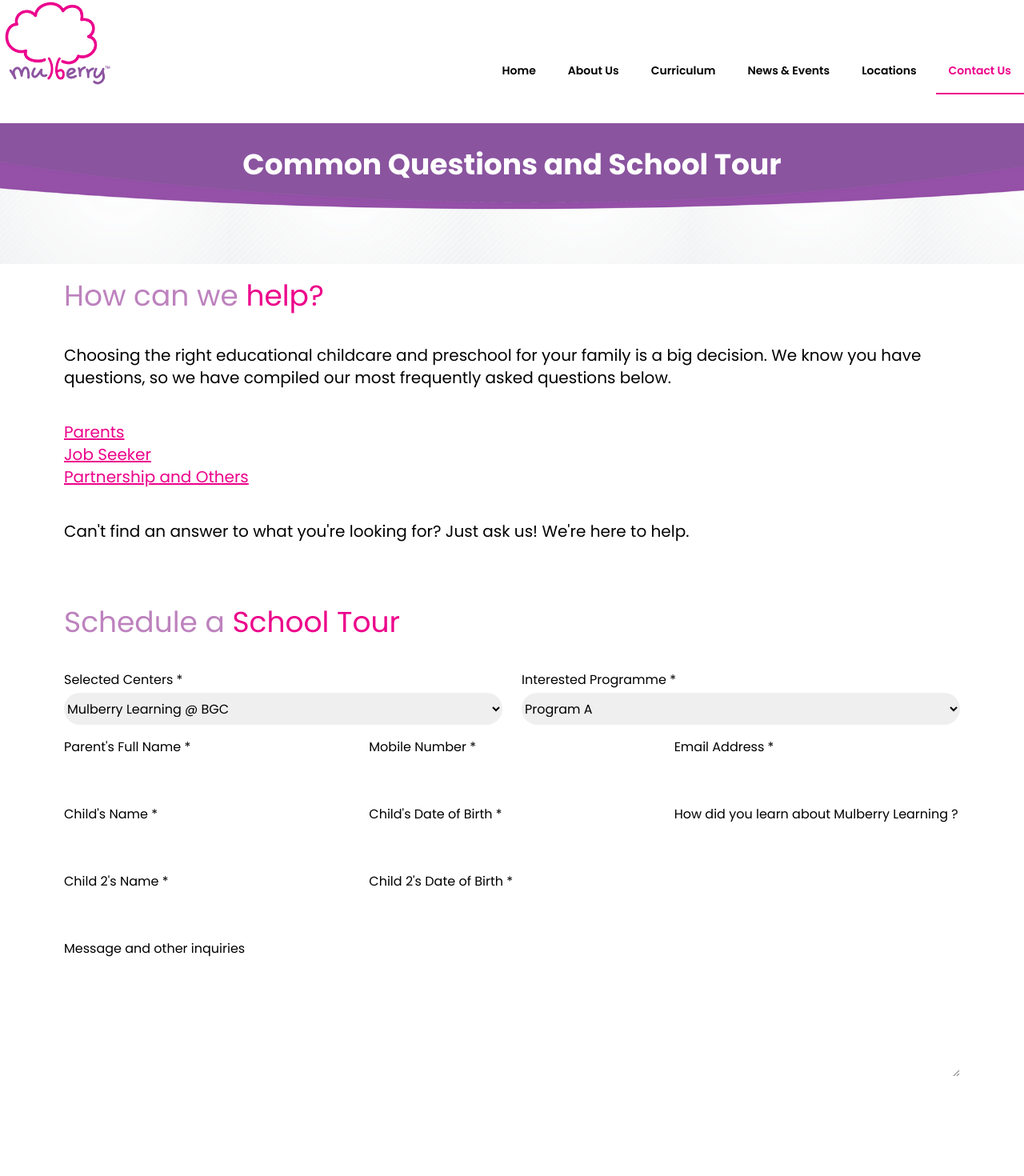
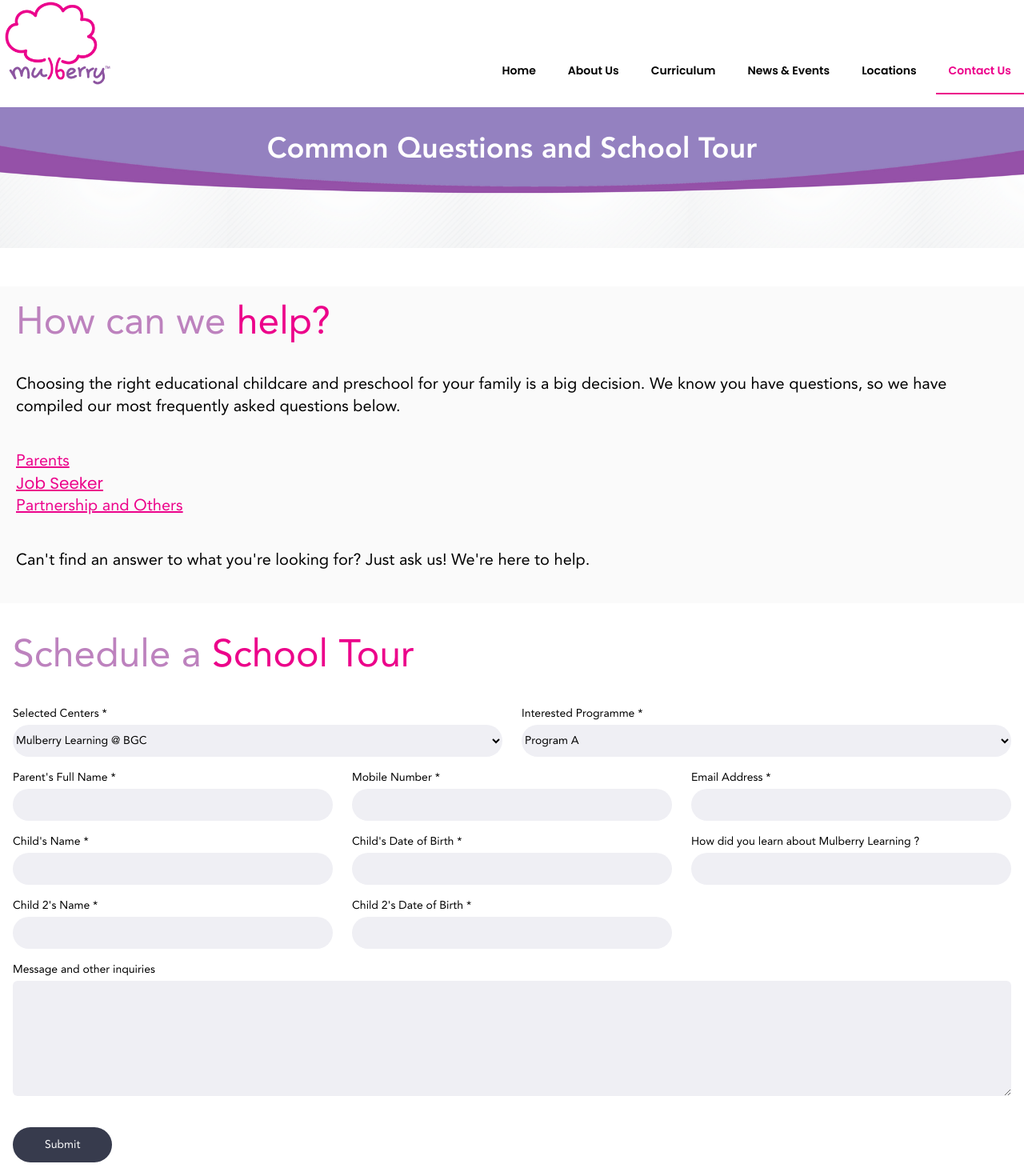
Before and after one commit to DojologyEngineering/mulberry_landing_page, a Next.js app: page /contact-us in a window 1280 px wide. Shown: the part 74-1544 px from the top of the page at 80% size. Built offline with nearby package versions, Linux system fonts and the light colour scheme.

Commit message:
fix-width

```diff
--- a/src/components/ContactUs.tsx
+++ b/src/components/ContactUs.tsx
@@ -1,7 +1,6 @@
 'use client';
 
 import React from 'react';
-import ReCAPTCHA from 'react-google-recaptcha';
 import { Controller, SubmitHandler, useForm } from 'react-hook-form';
 
 import Image from 'next/image';
@@ -70,29 +69,34 @@
     console.log('Captcha value:', value);
   }
   return (
-    <div className='mt-5'>
+    <div>
       <div className='shadow-sm'>
-        <div className=' bg-primary-main md:h-36 flex items-center absolute mt-2'>
+        <div className=' bg-primary-main md:h-36 flex items-center w-full absolute mt-2'>
           <Image
             src={profilePic}
             alt='Picture of the author'
             priority
-            className='h-30 pt-20'
+            className='h-30 pt-20 w-full'
           />
         </div>
 
         <div className=' flex justify-center top-10 relative'>
-          <h1 className='md:text-4xl text-xl font-bold text-white'>
+          <h1 className='md:text-4xl text-xl font-bold text-white font-avenir'>
             Common Questions and School Tour
           </h1>
         </div>
       </div>
-      <div className='md:mt-36 mt-24 bg-grey-light pt-5 md:px-20 px-5 py-10 '>
-        <h2 className='text-4xl text-primary-light mb-10'>
-          How can we <span className='text-primary-hight-light'>help?</span>
+      <div className='bg-grey-light'>
+        <div className='container mx-auto'>
+          <div className='md:mt-48 mt-24 bg-grey-light pt-5 px-5 py-10 '>
+            <h2 className='text-5xl text-primary-light mb-10 font-avenir'>
+              How can we{' '}
+              <span className='text-primary-hight-light font-avenir'>
+                help?
+              </span>
             </h2>
             <div className=' '>
-          <h1 className='text-xl mb-10'>
+              <h1 className='text-xl mb-10 font-avenir'>
                 Choosing the right educational childcare and preschool for your
                 family is a big decision. We know you have questions, so we have
                 compiled our most frequently asked questions below.
@@ -102,7 +106,7 @@
                   href={'/Parents'}
                   className='text-primary-hight-light underline'
                 >
-              <h1 className='text-xl'>Parents</h1>
+                  <h1 className='text-xl font-avenir'>Parents</h1>
                 </Link>
                 <Link
                   href={'/job-seeker'}
@@ -114,27 +118,37 @@
                   href={'/partnership'}
                   className='text-primary-hight-light underline'
                 >
-              <h1 className='text-xl'>Partnership and Others</h1>
+                  <h1 className='text-xl font-avenir'>
+                    Partnership and Others
+                  </h1>
                 </Link>
               </div>
-          <h1 className='text-xl'>
-            Can&apos;t find an answer to what you&apos;re looking for? Just ask
-            us! We&apos;re here to help.
+              <h1 className='text-xl font-avenir'>
+                Can&apos;t find an answer to what you&apos;re looking for? Just
+                ask us! We&apos;re here to help.
               </h1>
             </div>
           </div>
-      <div className='md:px-20 mt-10 mb-10 px-5'>
-        <h2 className='text-4xl text-primary-light mb-10 '>
+        </div>
+      </div>
+      <div className='container mt-5 mx-auto'>
+        <div className='mt-10 mb-10 px-4'>
+          <h2 className='text-5xl text-primary-light mb-10 font-avenir'>
             Schedule a
-          <span className='text-primary-hight-light'> School Tour</span>
+            <span className='text-primary-hight-light font-avenir'>
+              {' '}
+              School Tour
+            </span>
           </h2>
           <form onSubmit={handleSubmit(onSubmit)}>
             <div className='grid grid-cols-1 md:grid-cols-2 gap-6'>
               <div>
-              <label className='block mb-1'>Selected Centers *</label>
+                <label className='block mb-1 font-avenir text-sm'>
+                  Selected Centers *
+                </label>
                 <select
                   {...register('center')}
-                className='bg-grey-main rounded-3xl w-full h-10 hover:bg-purple-main focus:outline-none'
+                  className='bg-grey-main font-avenir  text-sm rounded-3xl w-full h-10 hover:bg-purple-main focus:outline-none'
                 >
                   <option value='Mulberry Learning @ BGC'>
                     Mulberry Learning @ BGC
@@ -146,10 +160,12 @@
               </div>
 
               <div>
-              <label className='block mb-1'>Interested Programme *</label>
+                <label className='block mb-1 font-avenir text-sm'>
+                  Interested Programme *
+                </label>
                 <select
                   {...register('program')}
-                className='bg-grey-main rounded-3xl w-full h-10 hover:bg-purple-main focus:outline-none'
+                  className='bg-grey-main font-avenir text-sm rounded-3xl w-full h-10 hover:bg-purple-main focus:outline-none'
                 >
                   <option value='Program A'>Program A</option>
                   <option value='Program B'>Program B</option>
@@ -159,7 +175,9 @@
 
             <div className='grid grid-cols-1 md:grid-cols-3 gap-6 mt-4'>
               <div>
-              <label className='block mb-1'>Parent&apos;s Full Name *</label>
+                <label className='block mb-1 font-avenir text-sm'>
+                  Parent&apos;s Full Name *
+                </label>
                 <input
                   {...register('name')}
                   type='text'
@@ -168,7 +186,9 @@
               </div>
 
               <div>
-              <label className='block mb-1'>Mobile Number *</label>
+                <label className='block mb-1 font-avenir text-sm'>
+                  Mobile Number *
+                </label>
                 <input
                   {...register('mobile')}
                   type='text'
@@ -177,7 +197,9 @@
               </div>
 
               <div>
-              <label className='block mb-1'>Email Address *</label>
+                <label className='block mb-1 font-avenir text-sm'>
+                  Email Address *
+                </label>
                 <input
                   {...register('address')}
                   type='text'
@@ -188,7 +210,9 @@
 
             <div className='grid grid-cols-1 md:grid-cols-3 gap-6 mt-4'>
               <div>
-              <label className='block mb-1'>Child&apos;s Name *</label>
+                <label className='block mb-1 font-avenir text-sm'>
+                  Child&apos;s Name *
+                </label>
                 <input
                   {...register('childname1')}
                   type='text'
@@ -197,7 +221,9 @@
               </div>
 
               <div>
-              <label className='block mb-1'>Child&apos;s Date of Birth *</label>
+                <label className='block mb-1 font-avenir text-sm'>
+                  Child&apos;s Date of Birth *
+                </label>
                 <input
                   {...register('datechild1')}
                   type='text'
@@ -206,7 +232,7 @@
               </div>
 
               <div>
-              <label className='block mb-1'>
+                <label className='block mb-1 font-avenir text-sm'>
                   How did you learn about Mulberry Learning ?
                 </label>
                 <input
@@ -219,7 +245,9 @@
 
             <div className='grid grid-cols-1 md:grid-cols-3 gap-6 mt-4'>
               <div>
-              <label className='block mb-1'>Child 2&apos;s Name *</label>
+                <label className='block mb-1 font-avenir text-sm'>
+                  Child 2&apos;s Name *
+                </label>
                 <input
                   {...register('childname2')}
                   type='text'
@@ -228,7 +256,7 @@
               </div>
 
               <div>
-              <label className='block mb-1'>
+                <label className='block mb-1 font-avenir text-sm'>
                   Child 2&apos;s Date of Birth *
                 </label>
                 <input
@@ -247,37 +275,44 @@
             </div>
 
             <div className='mt-4'>
-            <label className='block mb-1'>Message and other inquiries</label>
+              <label className='block mb-1 font-avenir text-sm'>
+                Message and other inquiries
+              </label>
               <textarea
                 {...register('message')}
                 className='bg-grey-main rounded-md hover:bg-purple-main w-full h-36 focus:outline-none'
               ></textarea>
             </div>
 
-          <button className='bg-grey-hight-light px-10 py-3 rounded-3xl mt-8 text-white'>
+            <button className='bg-grey-hight-light text-sm font-avenir px-10 py-3 rounded-3xl mt-8 text-white'>
               Submit
             </button>
           </form>
         </div>
 
-      <div className='md:px-20 px-5'>
-        <h2 className='text-4xl text-primary-light mb-10'>
+        <div>
+          <h2 className='text-5xl text-primary-light mb-10 px-4 font-avenir'>
             Our
-          <span className='text-primary-hight-light'> Locations</span>
+            <span className='text-primary-hight-light font-avenir'>
+              {' '}
+              Locations
+            </span>
           </h2>
 
-        <div className='mt-2 grid md:grid-cols-3 sm:grid-cols-1'>
+          <div className='container mx-auto mt-2 grid md:grid-cols-2 lg:grid-cols-4 px-4'>
             {location.map((i) => {
               return (
                 <>
-                <div className='mb-10 flex items-center flex-col border border-solid border-gray-300 mr-4 sm:w-60 md:w-72 max-w-xl'>
+                  <div className='mb-10 flex items-center flex-col border border-solid border-gray-300 md:mr-4 sm:w-60 md:w-72 max-w-xl'>
                     <Image
                       src={i.logo}
                       alt='image'
                       className='w-full h-auto object-cover'
                     />
-                  <span className='font-bold mt-10 mb-5'>{i.nameLocation}</span>
-                  <span className='pt-2 pb-2 mb-10 pl-3'>
+                    <span className='font-bold mt-10 mb-5 font-avenir'>
+                      {i.nameLocation}
+                    </span>
+                    <span className='pt-2 pb-2 mb-10 pl-3 text-center font-avenir text-sm'>
                       {i.locationDetail}
                     </span>
                   </div>
@@ -287,6 +322,7 @@
           </div>
         </div>
       </div>
+    </div>
   );
 }
 
--- a/tailwind.config.ts
+++ b/tailwind.config.ts
@@ -32,13 +32,14 @@
         purple: {
           main: '#FEE5F3',
         },
+        footer: '#EAEAEA',
       },
       textColor: {
         secondary: '#333333',
       },
-      backgroundColor: {
-        footer: '#EAEAEA',
-      },
+      // backgroundColor: {
+      //   footer: '#EAEAEA',
+      // },
       backgroundImage: {
         'gradient-radial': 'radial-gradient(var(--tw-gradient-stops))',
         'gradient-conic':
```
Lines whose indentation alone changed are shown as unchanged.
